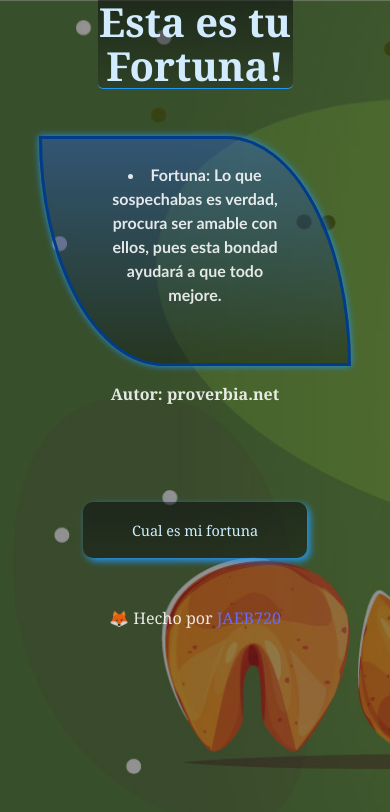
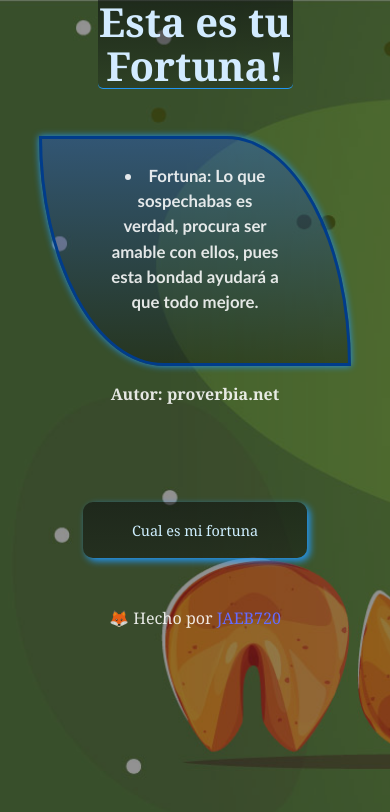
Before and after one commit to JAEB720/GalletaF, a React (Vite) app: page / in a window 390 px wide. Shown: the top 812 px of the page. Built offline with nearby package versions, Linux system fonts and the light colour scheme.

Commit message:
version 0.4

```diff
--- a/src/App.css
+++ b/src/App.css
@@ -169,6 +169,21 @@ box-shadow: #2196f3 0px 0px 7px ;
 
 
 
+@media (max-width: 768px){
+
+
+
+  .paperCookie{
+    /* background-color: #49c767; */
+
+
+    margin-left: 10%;
+    margin-right: 10%;
+
+
+   }
+
+}
 
 
 
@@ -177,7 +192,7 @@ box-shadow: #2196f3 0px 0px 7px ;
 
 
 
-@media (max-width: 768px) {
+@media (max-width: 568px) {
   body {
 
 
@@ -209,9 +224,6 @@ box-shadow: #2196f3 0px 0px 7px ;
       box-shadow: #2196f3 0px 1px 0px 0px ;
     }
 
-    /* h2{
-      width: 100%;
-    } */
 
     h3{
       margin:1rem;
@@ -258,12 +270,14 @@ box-shadow: #2196f3 0px 0px 7px ;
 
 
       text-align:center;
+      text-justify:distribute-all-lines;
 
-      font-size: 1rem;
+      font-size: 0.70em;
       /* padding-left: 1.5rem; */
       /* padding-right: 1rem; */
       /* margin: 0.5rem; */
-      /* padding: 1.5rem; */
+      padding-left: 0.4rem;
+      padding-right: 0.4rem;
       height: 10rem;
       font-family: 'Gill Sans', 'Gill Sans MT', Calibri, 'Trebuchet MS', sans-serif;
 
@@ -293,6 +307,12 @@ box-shadow: #2196f3 0px 0px 7px ;
     box-shadow: #2196f3 0px 0px 7px ;
 
     }
+    .author{
+
+
+      margin:0.1;
 
 
     }
+
+    }
--- a/src/componentes/GalletaFortuna.jsx
+++ b/src/componentes/GalletaFortuna.jsx
@@ -6,9 +6,7 @@ const GalletaFortuna = ({FortunaData}) => {
         <div className="Galleta-Fortuna">
         <h1>Esta es tu Fortuna!</h1>
         <h2>
-            <div className="paperCookie">
-
-                <li>
+            <div className="paperCookie"><li>
             <i className="GALLETA"></i>
             Fortuna: {FortunaData.phrase}</li>
             </div>
```
